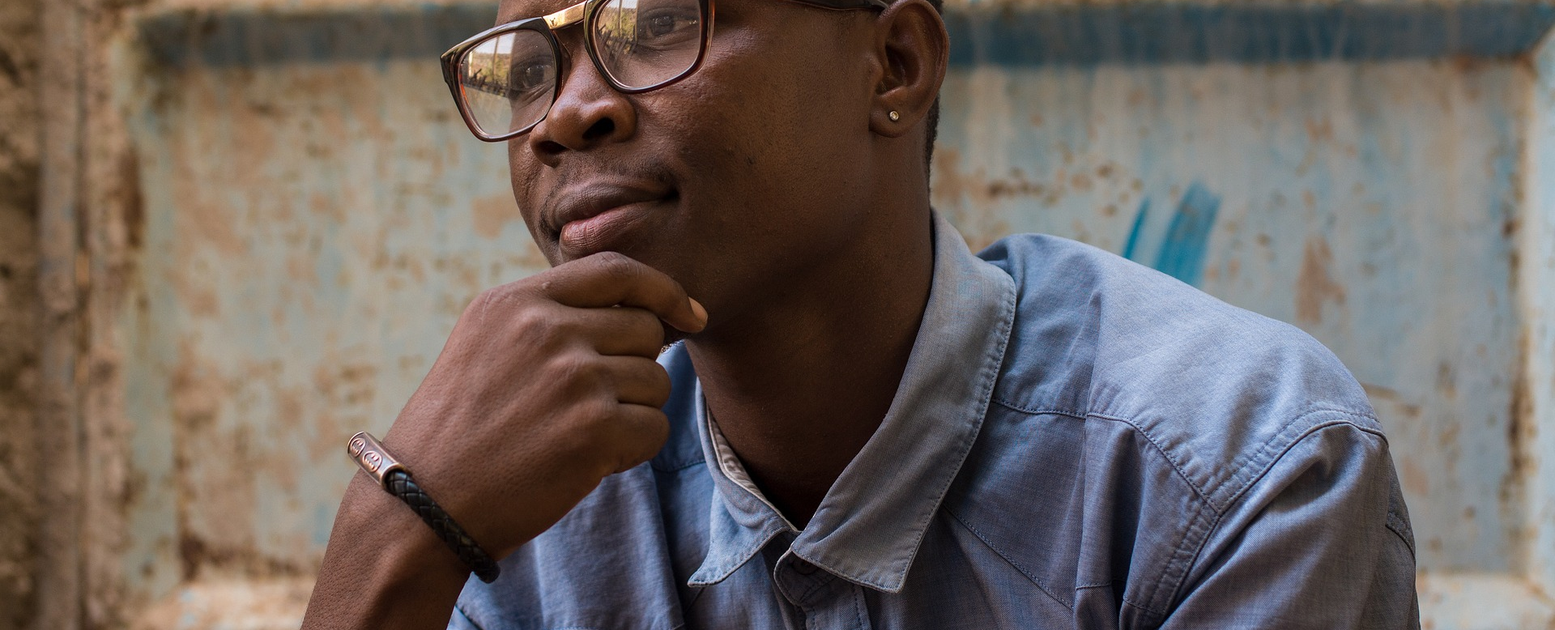
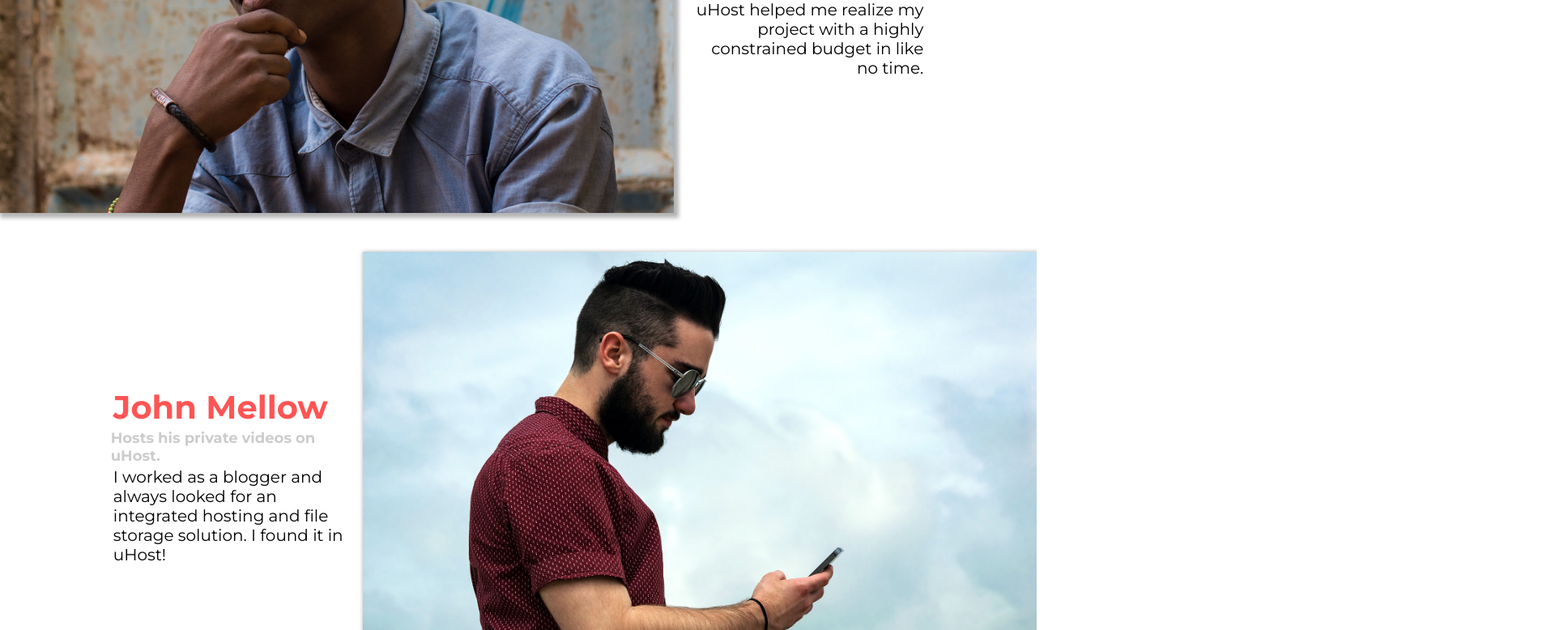
Before and after one commit to R-Rieck/css2020, a plain HTML site: page source/Section6/customers/index.html in a window 1280 px wide. Shown: the part 388-1166 px from the top of the page at 81% size, 1920 px wide, since content can reach past the window. Drawn offline with Linux system fonts and the light colour scheme.

Commit message:
gradients

```diff
--- a/source/Section6/customers/style.css
+++ b/source/Section6/customers/style.css
@@ -0,0 +1,66 @@
+.testimonial {
+  font-size: 20px;
+  margin: 48px 0;
+}
+
+.testimonial__list {
+  width: 80%;
+  margin: auto;
+}
+
+.testimonial:first-of-type {
+  margin-top: 96px;
+}
+
+.testimonial__image-container {
+  width: 65%;
+  display: inline-block;
+  vertical-align: middle;
+  box-shadow: 3px 3px 5px 3px rgba(0, 0, 0, 0.3);
+}
+
+.testimonial__image {
+  width: 100%;
+  vertical-align: top;
+}
+
+.testimonial__info {
+  text-align: right;
+  padding: 14px;
+  display: inline-block;
+  vertical-align: middle;
+  width: 25%;
+}
+
+#customer-2.testimonial {
+  text-align: right;
+}
+
+#customer-2 .testimonial__info {
+  text-align: left;
+}
+
+.testimonial__name {
+  margin: 3px;
+  color: #ff5454;
+}
+
+.testimonial__subtitle {
+  margin: 0;
+  font-size: 18px;
+  color: #ccc;
+}
+
+.testimonial__subtitle a {
+  color: inherit;
+  text-decoration: none;
+}
+
+.testimonial__subtitle a:hover,
+.testimonial__subtitle a:active {
+  color: #7a7a7a;
+}
+
+.testimonial__text {
+  margin: 3px;
+}
--- a/source/Section6/style.css
+++ b/source/Section6/style.css
@@ -1,6 +1,8 @@
 #product-overview {
   /* background-image: url("../ressources/freedom.jpg"); */
-  background-image: url("https://media1.giphy.com/media/l1BgQOc1Jj7L86BA4/source.gif");
+  /* background-image: url("https://media1.giphy.com/media/l1BgQOc1Jj7L86BA4/source.gif"); */
+  /* background-image: linear-gradient(to left top, red, blue); */
+  background-image: radial-gradient(red, blue);
   background-repeat: no-repeat;
   background-size: cover;
   background-position: left 10% bottom 20%;
```
Also changed, not shown: README.md.
